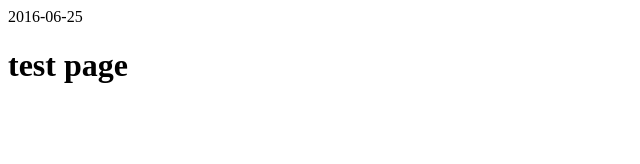
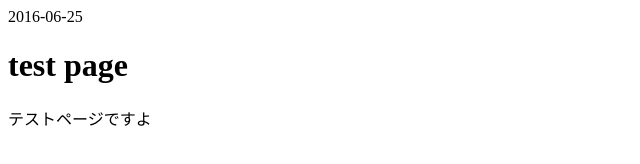
Before and after one commit to ipgotanda/test, a plain HTML site: page index.html in a window 1280 px wide. Shown: the whole page, without its empty margins (0-640 px from the left). Drawn offline with Linux system fonts and the light colour scheme.

Commit message:
Update index.html

```diff
--- a/index.html
+++ b/index.html
@@ -5,5 +5,6 @@
 <body>
 <time>2016-06-25</time>
 <h1>test page</h1>
+<p>テストページですよ</p>
 </body>
 </html>
```
